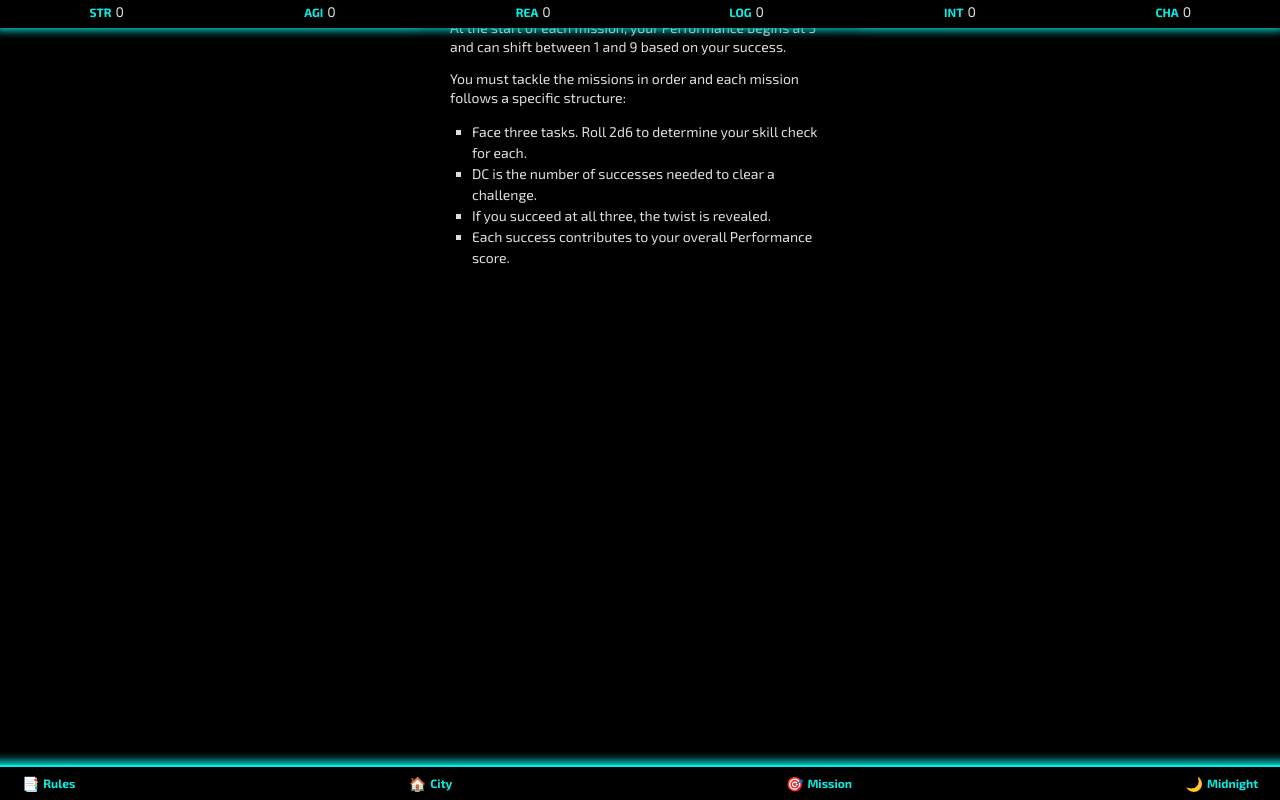
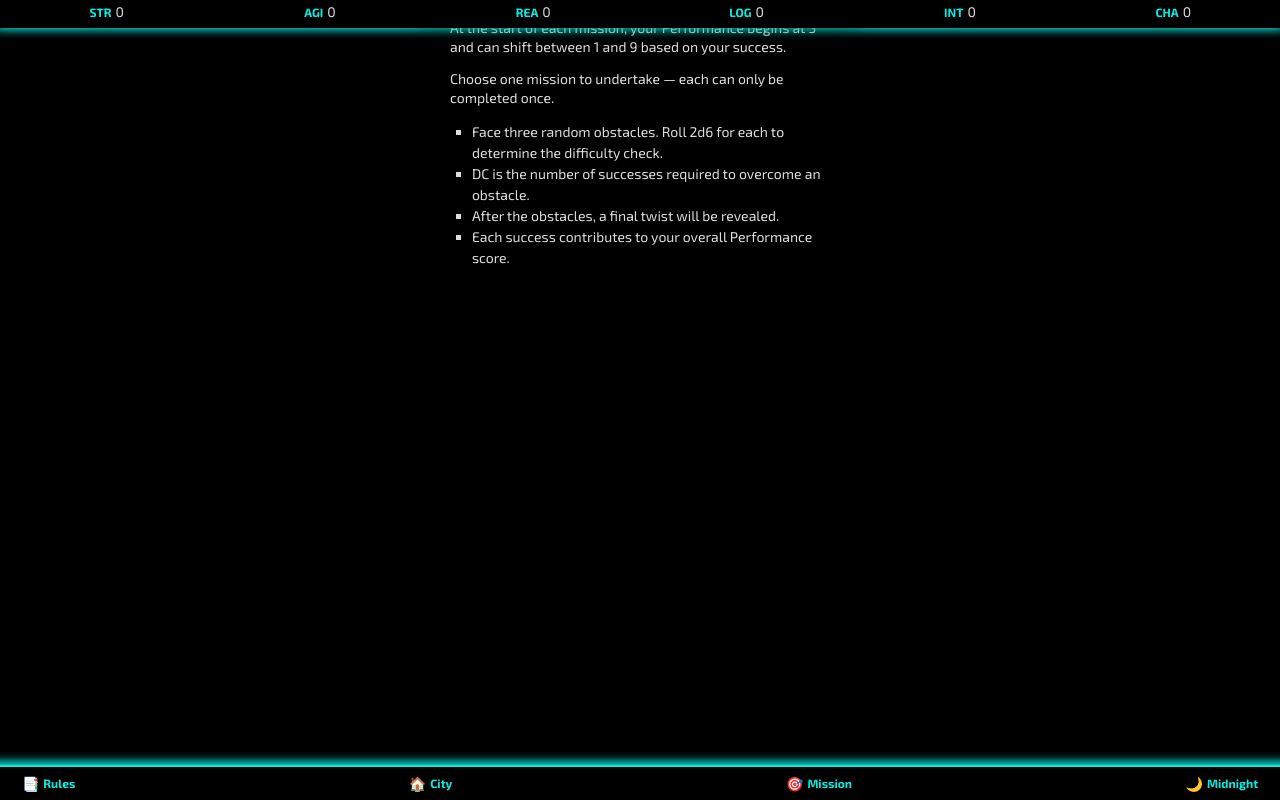
Before and after one commit to BroBuddy/shadowrun-neonhollow, a React (Vite) app: page /mission/rules in a window 1280 px wide. Built offline with nearby package versions, Linux system fonts and the light colour scheme; no server answers.

Commit message:
changed mission rules

```diff
--- a/src/feature/mission/pages/Mission.tsx
+++ b/src/feature/mission/pages/Mission.tsx
@@ -76,11 +76,7 @@ function Mission() {
                     <strong className="highlight">Mission Types:</strong>
                 </p>
 
-                <InRow>
-                    Roll:
-                    <Dice dice={1} />
-                </InRow>
-                <ol className="list-margin">
+                <ul className="list-margin">
                     {data.map((item: MissionType, index: number) => (
                         <li key={index}>
                             <Link to={`/mission/${item.id}`}>{item.title}</Link>
@@ -88,7 +84,7 @@ function Mission() {
                             {item.attributes})
                         </li>
                     ))}
-                </ol>
+                </ul>
             </Card>
         </>
     )
--- a/src/feature/mission/pages/MissionRules.tsx
+++ b/src/feature/mission/pages/MissionRules.tsx
@@ -6,18 +6,19 @@ function MissionRules() {
                 can shift between 1 and 9 based on your success.
             </p>
             <p>
-                You must tackle the missions in order and each mission follows a
-                specific structure:
+                Choose one mission to undertake — each can only be completed
+                once.
             </p>
             <ul className="list-margin">
                 <li>
-                    Face three tasks. Roll 2d6 to determine your skill check for
-                    each.
+                    Face three random obstacles. Roll 2d6 for each to determine
+                    the difficulty check.
                 </li>
                 <li>
-                    DC is the number of successes needed to clear a challenge.
+                    DC is the number of successes required to overcome an
+                    obstacle.
                 </li>
-                <li>If you succeed at all three, the twist is revealed.</li>
+                <li>After the obstacles, a final twist will be revealed.</li>
                 <li>
                     Each success contributes to your overall Performance score.
                 </li>
```
